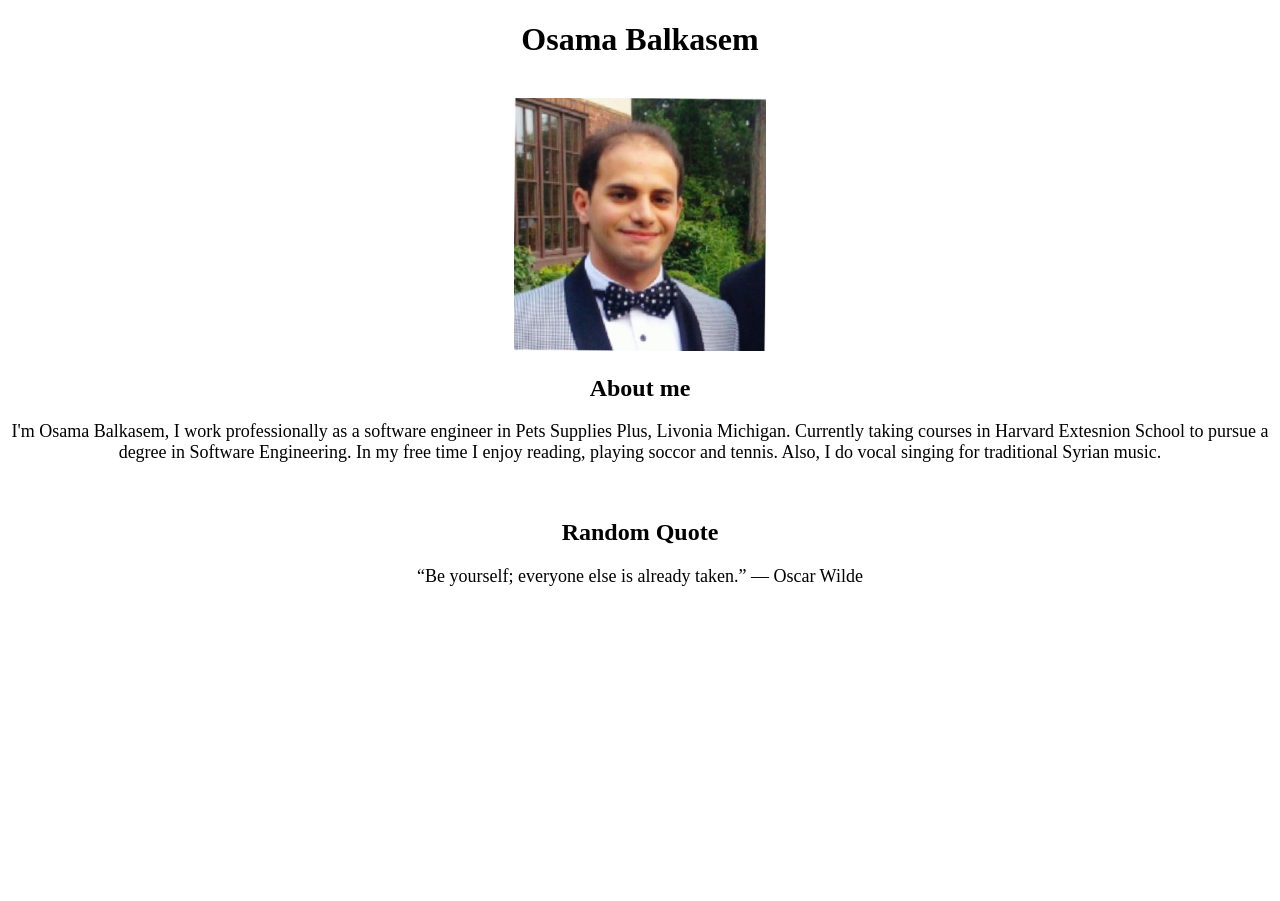
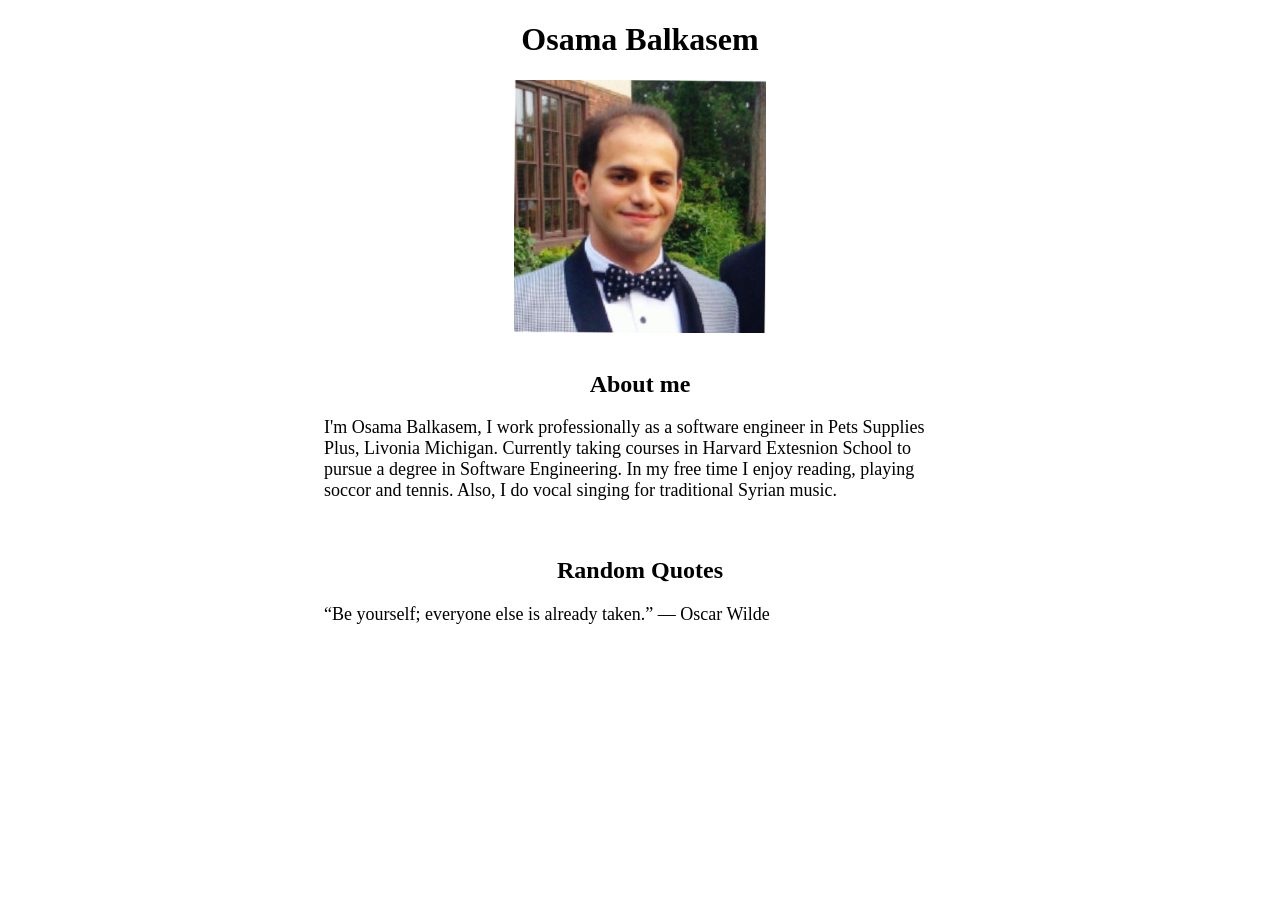
Before and after one commit to balkasem/p1, a PHP site: page / in a window 1280 px wide. Shown: the top 901 px of the page. Before the commit the page ends 586 px from the top, so only its background shows below. Run offline with PHP 8.4, Linux system fonts and the light colour scheme.

Commit message:
Modified style and add two new folders for images and styles

```diff
--- /dev/null
+++ b/css/main.css
@@ -0,0 +1,25 @@
+
+		body {
+					text-align: center;
+					overflow: hidden;
+				}
+				h2 {
+					text-align: center;
+				}
+				p {
+					font-size: 18px;
+					text-align: left;
+					width: 50%;
+					margin-left: 25%;
+
+				}
+				img {
+					display:block;
+					margin:auto;
+					width:20%;
+				}
+				.tainer {
+					background-color: white;
+					min-width: 600px;
+					margin-bottom: 600px;
+				}
--- a/index.php
+++ b/index.php
@@ -1,14 +1,15 @@
 <!doctype html>
 <html>
 <head>
-	<link href='../main.css' rel='stylesheet' >
+	<link href='../css/main.css' rel='stylesheet' >
 	<title>Osama Balkasem</title>
 	<meta charset='utf-8'>
+
 </head>
-	<div id="container" >
+		<body>
+			<div class="tainer" >
 				<h1> Osama Balkasem </h1>
-			<br/>
-				<img alt='Osama Balkasem' src='../me.jpg'>
+					<img alt='Osama Balkasem' src='../images/me.jpg'>
 				<br/>
 					<h2> About me </h2>
 					<p>
@@ -16,7 +17,7 @@
 						In my free time I enjoy reading, playing soccor and tennis. Also, I do vocal singing for traditional Syrian music.
 					</p>
 				<br/>
-				<h2> Random Quote </h2>
+					<h2> Random Quotes </h2>
 					<?php
 						$quotes = [
 							0 => '“Be yourself; everyone else is already taken.” ― Oscar Wilde',
@@ -26,4 +27,5 @@
 						echo "<p>" . $quotes[rand(0, 2)] . "</p>"  . "<br/>" ;
 					?>
 			</div>
+		</body>
 </html>
```
Also changed, not shown: images/me.jpg (added). Lines whose indentation alone changed are shown as unchanged.
